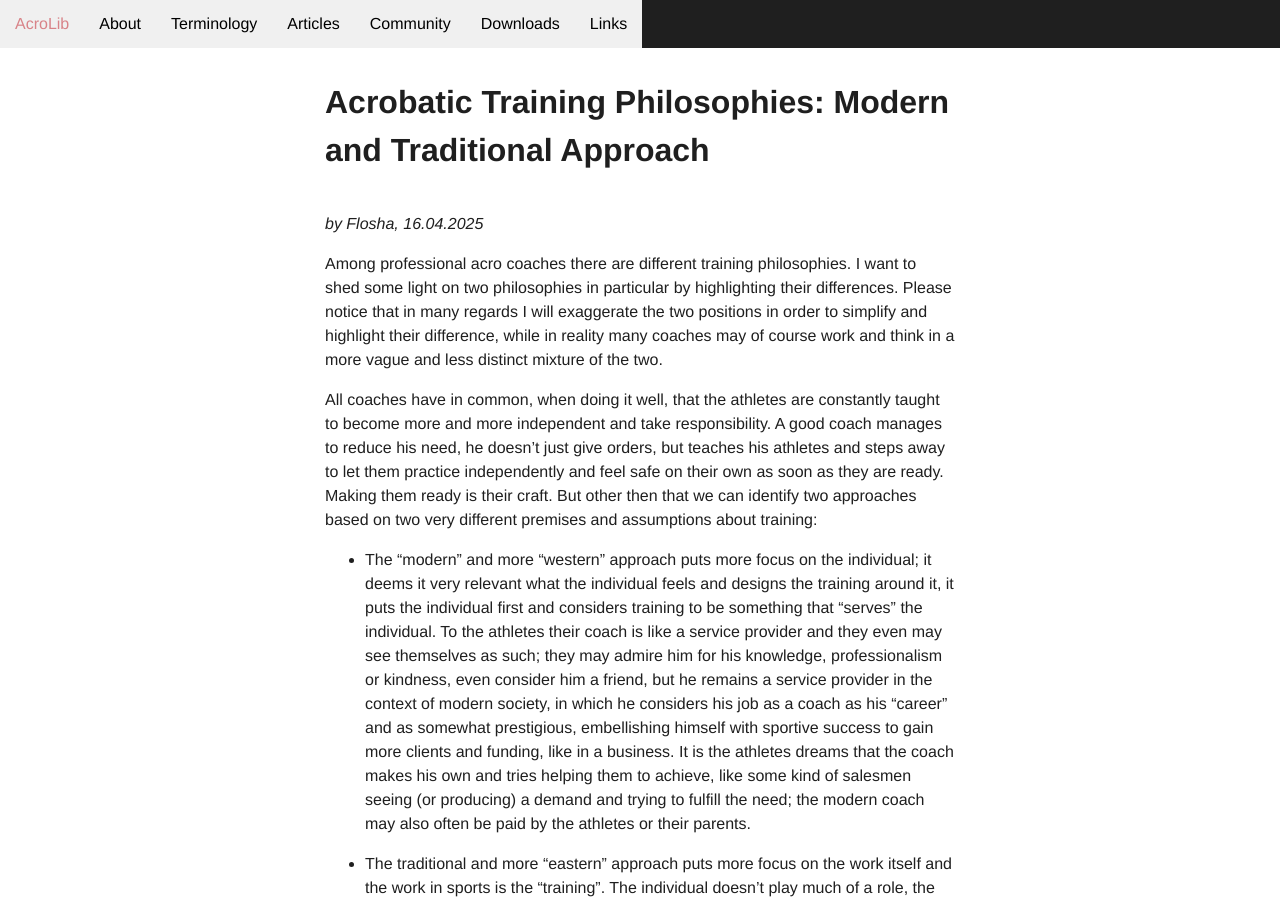
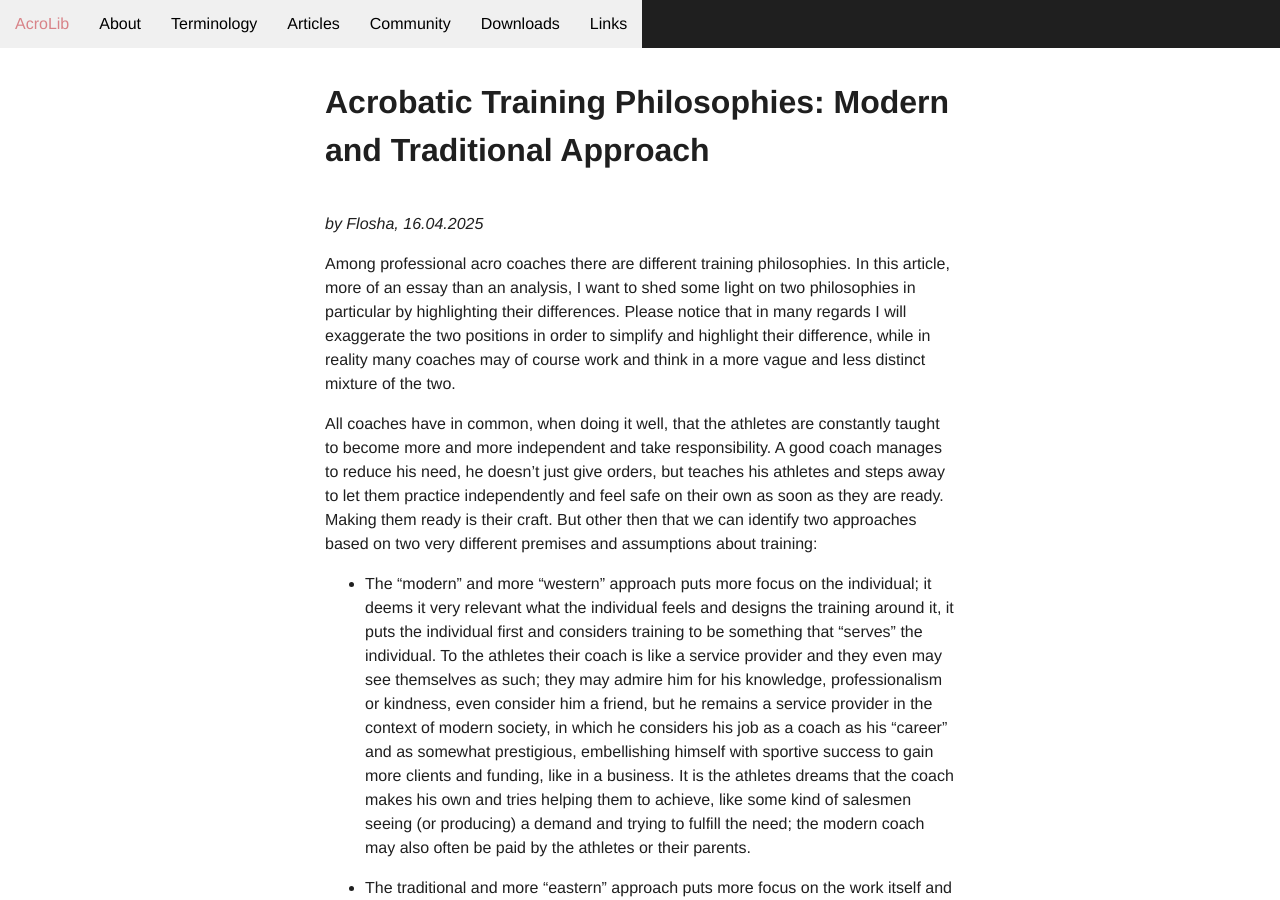
Before and after one commit to floshin/acrolib, a Jekyll site: the page built from training/training-philosophies.md, in a window 1280 px wide and 900 px high. Built offline with Jekyll 4.4.1, drawn with Linux system fonts in a browser that asks for light colours; our own code applies the rules of GitHub Pages for plain Markdown files.

Commit message:
Update training-philosophies.md

```diff
--- a/training/training-philosophies.md
+++ b/training/training-philosophies.md
@@ -2,7 +2,7 @@
 
 *by Flosha, 16.04.2025*
 
-Among professional acro coaches there are different training philosophies. I want to shed some light on two philosophies in particular by highlighting their differences. Please notice that in many regards I will exaggerate the two positions in order to simplify and highlight their difference, while in reality many coaches may of course work and think in a more vague and less distinct mixture of the two.
+Among professional acro coaches there are different training philosophies. In this article, more of an essay than an analysis, I want to shed some light on two philosophies in particular by highlighting their differences. Please notice that in many regards I will exaggerate the two positions in order to simplify and highlight their difference, while in reality many coaches may of course work and think in a more vague and less distinct mixture of the two.
 
 All coaches have in common, when doing it well, that the athletes are constantly taught to become more and more independent and take responsibility. A good coach manages to reduce his need, he doesn't just give orders, but teaches his athletes and steps away to let them practice independently and feel safe on their own as soon as they are ready. Making them ready is their craft. But other then that we can identify two approaches based on two very different premises and assumptions about training:
 
```
